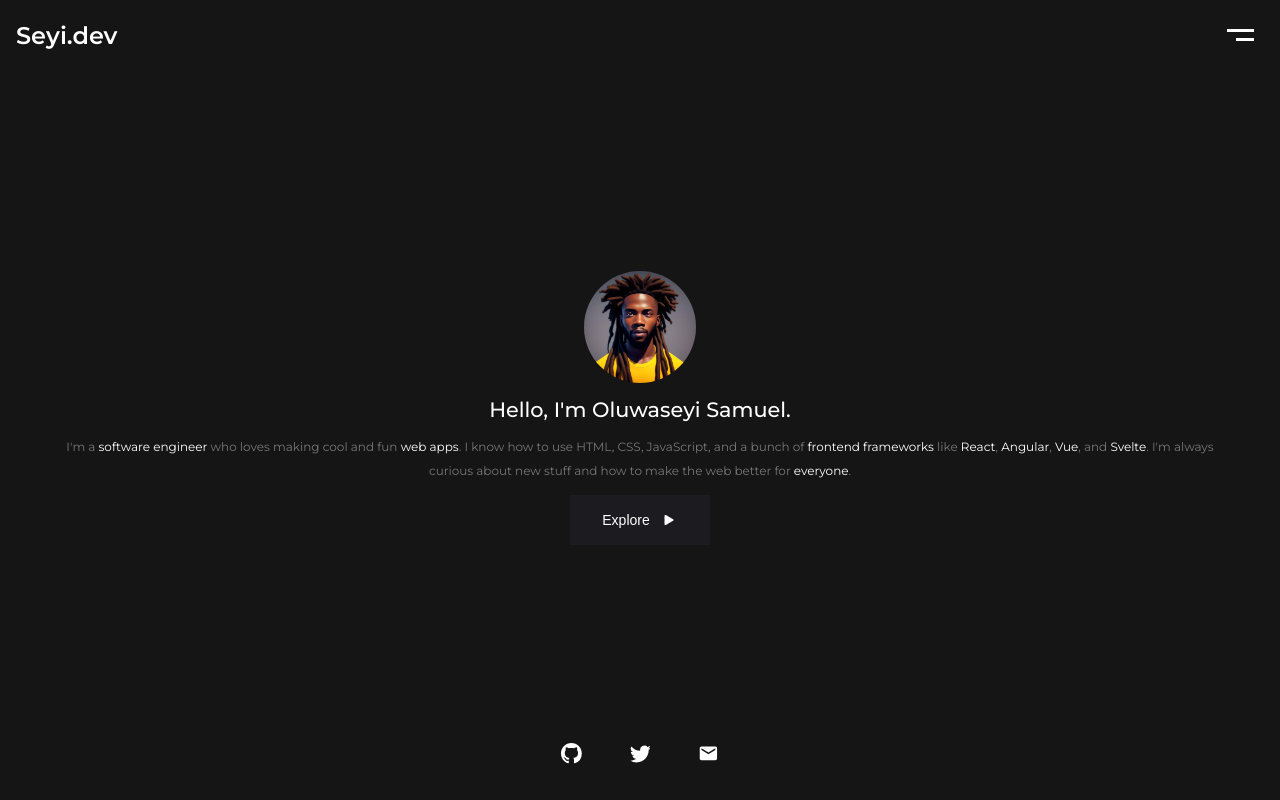
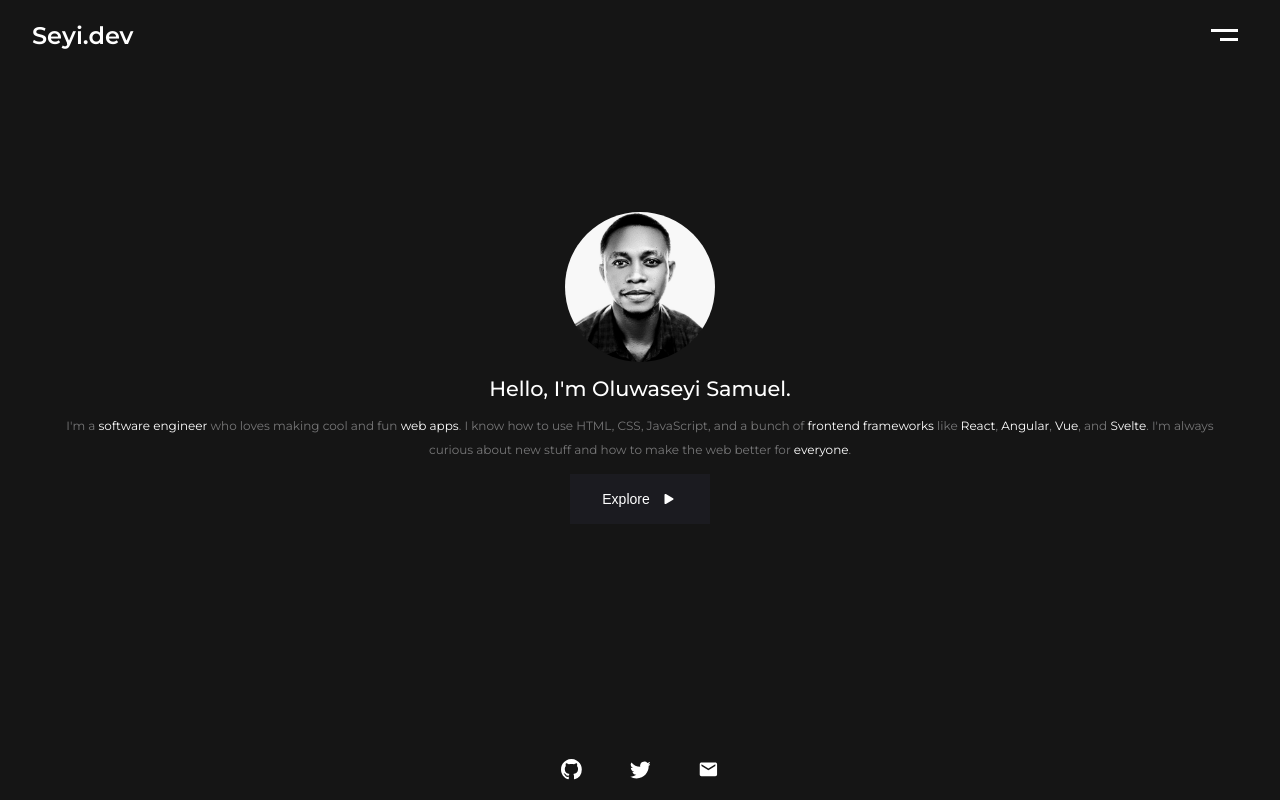
Before and after one commit to Seyi-dev1/Portfolio, a Next.js app: page / in a window 1280 px wide. Built offline with nearby package versions, Linux system fonts and the light colour scheme.

Commit message:
changing picture

```diff
--- a/app/components/navbar/navbar.scss
+++ b/app/components/navbar/navbar.scss
@@ -8,7 +8,7 @@
   z-index: 10;
 
   @media screen and (max-width: 1300px) {
-    padding: 0.3rem 1rem;
+    padding: 0.3rem 2rem;
   }
 
   .modal {
--- a/app/components/responsive home/ResponsiveBio.jsx
+++ b/app/components/responsive home/ResponsiveBio.jsx
@@ -1,5 +1,7 @@
 import styles from "./responsiveBio.module.scss";
 import avatar2 from "../../../assets/fotor-ai-2023060322410.jpg";
+import avatar3 from "../../../assets/IMG-20230123-WA0001~3.jpg";
+import avatar4 from "../../../assets/IMG-20230123-WA0001.jpg";
 import { BsGithub } from "react-icons/bs";
 import { BsArrowUpRight } from "react-icons/bs";
 import { BsTwitter, BsFillPlayFill } from "react-icons/bs";
@@ -14,7 +16,7 @@ const ResponsiveBio = () => {
         <div className={styles.static}>
           <div className={styles.staticContent}>
             <div className={styles.heroImage}>
-              <Image src={avatar2} alt="avatar" />
+              <Image width={150} height={150} src={avatar3} alt="avatar" />
             </div>
             <h1 className={styles.greeting}>Hello, I'm Oluwaseyi Samuel.</h1>
             <p className={styles.intro}>
--- a/app/components/responsive home/responsiveBio.module.scss
+++ b/app/components/responsive home/responsiveBio.module.scss
@@ -9,8 +9,8 @@
           display: grid;
           justify-content: center;
           img {
-            width: 7rem;
-            height: 7rem;
+            // width: 10rem;
+            // height: 10rem;
             border-radius: 50%;
             object-fit: cover;
           }
--- a/app/globals.module.scss
+++ b/app/globals.module.scss
@@ -4,7 +4,7 @@
   margin: 0;
   // box-sizing: border-box;
   display: grid;
-  height: 100vh;
+  height: 90vh;
   overflow-x: hidden;
 
   .socials {
@@ -12,7 +12,7 @@
     gap: 6rem;
     justify-content: center;
     position: absolute;
-    bottom: 2rem;
+    bottom: 1rem;
     width: 100%;
     @media screen and (max-width: 1300px) {
       gap: 3rem;
```
Also changed, not shown: assets/IMG-20230123-WA0001.jpg (added), assets/IMG-20230123-WA0001~3.jpg (added).
